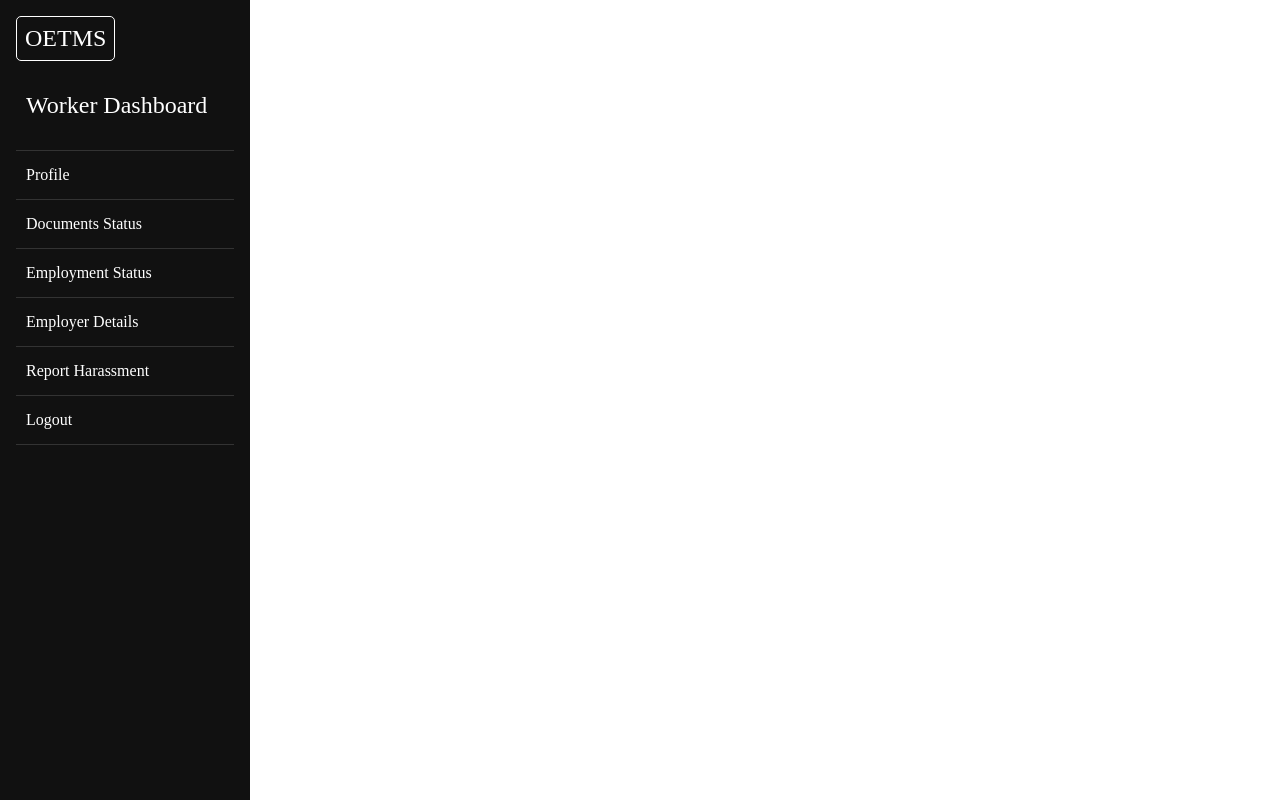
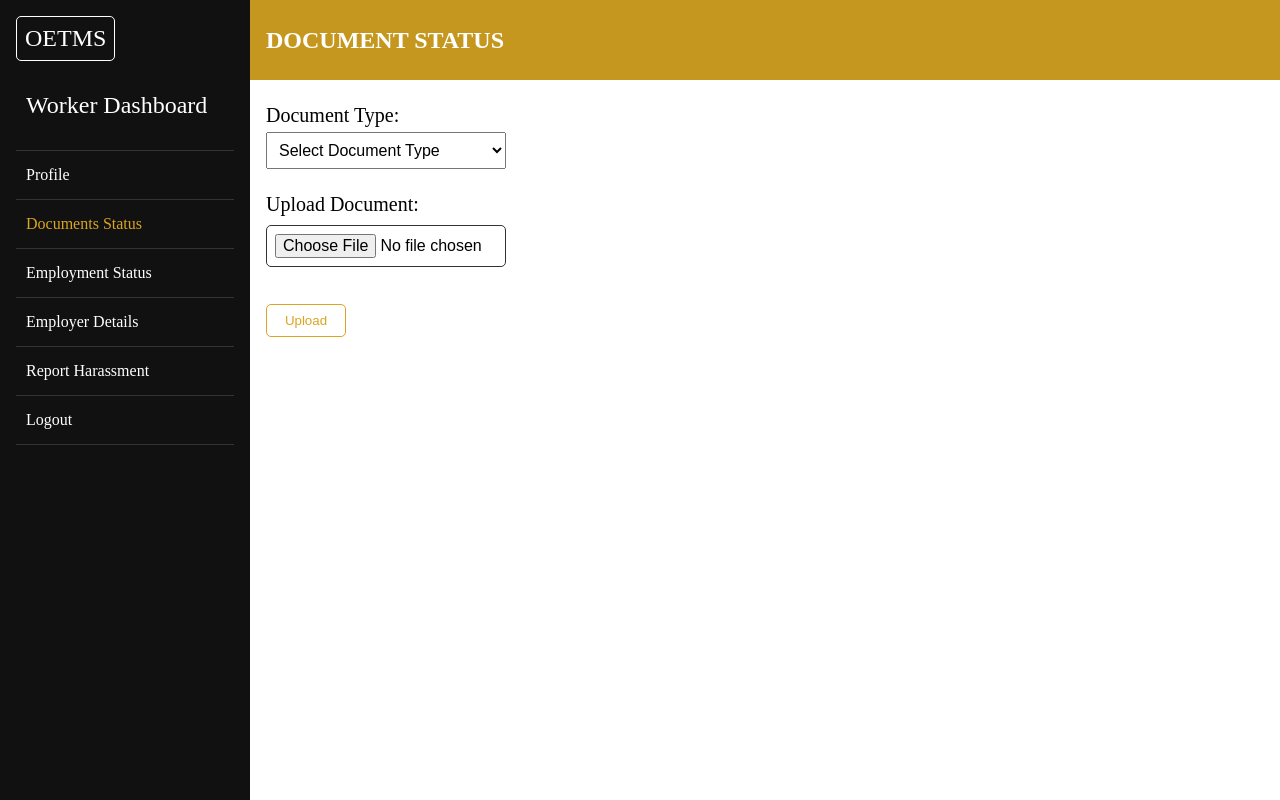
Before and after one commit to munyite001/OVERSEAS-EMPLOYEE-TRACKING-AND-MANAGEMENT-SYSTEM, a Flask app: page /worker/dashboard/4 in a window 1280 px wide. Run offline with Flask 3, Linux system fonts and the light colour scheme; the visitor is signed in with stand-in values (Sample User, id 1); data comes from the database, SQL or seed files in the repository; both versions use the stored data as it was after the commit.

Commit message:
Upload Worker documents attempt 1: working

```diff
--- a/app.py
+++ b/app.py
@@ -1,6 +1,7 @@
-from flask import Flask, redirect, g, render_template, request, session, jsonify, flash
+from flask import Flask, redirect, g, render_template, request, session, jsonify, flash, url_for
 from flask_session import Session
 from werkzeug.security import check_password_hash, generate_password_hash
+from werkzeug.utils import secure_filename
 from helpers import login_required, is_valid_userName, is_valid_email
 import sqlite3
 import datetime
@@ -10,8 +11,18 @@ import os
 app = Flask(__name__)
 DATABASE = "app.db"
 
+#   Configure path to store uploaded folders
+UPLOAD_FOLDER = './static/UPLOADS/'
+app.config['UPLOAD_FOLDER'] = UPLOAD_FOLDER
+
 # Secret Key
 app.secret_key = os.urandom(24)
+
+#   Function to create a new folder for each user's files
+def create_user_folder(user_id):
+    user_folder = os.path.join(app.config['UPLOAD_FOLDER'], str(user_id))
+    if not os.path.exists(user_folder):
+        os.makedirs(user_folder)
 
 # Configure the database
 def get_db():
@@ -198,6 +209,21 @@ def worker_dashboard(id):
     """ Worker Dashboard """
     return render_template("worker-dashboard.html", user_details=user_details)
 
+@app.route('/upload_document', methods=['POST'])
+def upload_document():
+    if 'document_file' not in request.files:
+        flash('No file part')
+        return redirect(request.url)
+    file = request.files['document_file']
+    if file.filename == '':
+        flash('No selected file')
+        return redirect(request.url)
+    if file:
+        filename = secure_filename(file.filename)
+        file.save(os.path.join(app.config['UPLOAD_FOLDER'], filename))
+        # Perform any additional processing (e.g., database update) here
+        flash('Document uploaded successfully')
+        return redirect(url_for('worker_dashboard', id=session["user_id"]))
 
 @app.route("/logout")
 def logout():
--- a/static/styles/dashboard.css
+++ b/static/styles/dashboard.css
@@ -50,10 +50,93 @@ body {
     border-bottom: 1px solid #333;
 }
 
+.active {
+    color: goldenrod !important;
+}
+
 .sidebar ul li a {
     color: white;
 }
 
-.sidlebar ul li a:hover {
-    color: goldenrod !important;
+.display {
+    width: calc(100vw - 250px);
+    min-height: 100vh;
+    margin-left: 250px;
 }
+
+.display .display-container {
+    width: 100%;
+    min-height: 100vh;
+}
+
+.display-container .title-box {
+    width: 100%;
+    height: 5rem;
+    background-color: rgb(198, 151, 31);
+    display: flex;
+    align-items: center;
+    padding: 1rem;
+    color: white;
+}
+
+.display-container .content-box {
+    width: 100%;
+    height: 100%;
+}
+
+.display-container .content-box .input-box {
+    display: flex;
+    flex-direction: column;
+    margin: 1rem;
+}
+
+
+.input-box label {
+    font-size: 20px;
+    font-weight: 500;
+    margin: 0.5rem 0 0.3rem;
+}
+
+.input-box input {
+    padding: 0.5rem;
+    font-size: 1rem;
+    border: 1px solid #333;
+    border-radius: 5px;
+    margin: 0.3rem 0;
+    width: 15rem;
+}
+
+.user-documents-form {
+    width: 100%;
+    height: auto;
+}
+
+.user-documents-form .input-box {
+    width: 15rem;
+}
+
+.user-documents-form .input-box input {
+    width: 100%;
+}
+
+.user-documents-form select {
+    padding: 0.5rem;
+    font-size: 1rem;
+
+}
+
+.user-documents-form button {
+    margin: 1rem;
+    width: 5rem;
+    padding: 0.5rem;
+    border-radius: 5px;
+    background-color: white;
+    color: goldenrod;
+    border: 1px solid goldenrod;
+    cursor: pointer;
+}
+
+.user-documents-form button:hover {
+    background-color: goldenrod;
+    color: white;
+}
--- a/templates/dashboard-layout.html
+++ b/templates/dashboard-layout.html
@@ -20,5 +20,11 @@
             {% endblock %}
         </ul>
     </div>
+    <div class="display">
+        {% block display %}
+        {% endblock %}
+    </div>
+    {% block scripts %}
+    {% endblock %}
 </body>
 </html>
--- a/templates/worker-dashboard.html
+++ b/templates/worker-dashboard.html
@@ -5,14 +5,114 @@
 {% endblock %}
 
 {%  block dashboard_name %}
-<p class="dashboard_name">Worker Dashboard</p>
+    <p class="dashboard_name">Worker Dashboard</p>
 {% endblock %}
 
 {% block sidebar %}
-<li><a href="#">Profile</a></li>
-<li><a href="#">Documents Status</a></li>
-<li><a href="#">Employment Status</a></li>
-<li><a href="#">Employer Details</a></li>
-<li><a href="#">Report Harassment</a></li>
-<li><a href="/logout">Logout</a></li>
+    <li><a href="#" class="sidebar-links" data-target="profile">Profile</a></li>
+    <li><a href="#" class="sidebar-links active" data-target="documents">Documents Status</a></li>
+    <li><a href="#" class="sidebar-links" data-target="employment">Employment Status</a></li>
+    <li><a href="#" class="sidebar-links" data-target="employer">Employer Details</a></li>
+    <li><a href="#" class="sidebar-links" data-target="harassment">Report Harassment</a></li>
+    <li><a href="/logout">Logout</a></li>
 {% endblock %}
+
+{% block display %}
+    <div id="profile" class="display-container" style="display: none;">
+        <!-- Profile content here -->
+        <div class="title-box">
+            <h2>PROFILE INFORMATION</h2>
+        </div>
+        <div class="content-box">
+            <div class="input-box">
+                <label for="username">Username</label>
+                <input type="text" id="username" name="username" value="{{ user_details['username']}}" disabled>
+            </div>
+            <div class="input-box">
+                <label for="username">Email</label>
+                <input type="email" id="email" name="email" value="{{ user_details['email']}}" disabled>
+            </div>
+            <div class="input-box">
+                <label for="first_name">First Name</label>
+                <input type="text" id="first_name" name="first_name" value="{{ user_details['first_name']}}" disabled>
+            </div>
+            <div class="input-box">
+                <label for="last_name">Last Name</label>
+                <input type="text" id="last_name" name="last_name" value="{{ user_details['last_name']}}" disabled>
+            </div>
+
+        </div>
+    </div>
+    <div id="documents" class="display-container" style="display: block;">
+        <!-- Documents Status content here -->
+        <div class="title-box">
+            <h2>DOCUMENT STATUS</h2>
+        </div>
+        <div class="content-box">
+            <form class="user-documents-form" action="/upload_document" method="POST" enctype="multipart/form-data">
+
+                <div class="input-box">
+                    <label for="document_type">Document Type:</label>
+                    <select id="document_type" name="document_type" required>
+                        <option value="">Select Document Type</option>
+                        <option value="passport">NATIONAL ID</option>
+                        <option value="visa">VISA</option>
+                        <option value="visa">PASSPORT</option>
+                        <option value="visa">WORK PERMIT</option>
+                    </select>
+                </div>
+                <div class="input-box">
+                    <label for="document_file">Upload Document:</label>
+                    <input type="file" id="document_file" name="document_file" required>
+                </div>
+                <button type="submit">Upload</button>
+            </form>
+            <div id="uploaded_documents">
+                <!-- Display uploaded documents here -->
+            </div>
+        </div>
+    </div>
+
+    <div id="employment" class="display-container" style="display: none;">
+        <!-- Employment Status content here -->
+        <div class="title-box">
+            <h2>EMPLOYMENT STATUS</h2>
+        </div>
+    </div>
+    <div id="employer" class="display-container" style="display: none;">
+        <!-- Employer Details content here -->
+        <div class="title-box">
+            <h2>EMPLOYER DETAILS</h2>
+        </div>
+    </div>
+    <div id="harassment" class="display-container" style="display: none;">
+        <!-- Report Harassment content here -->
+        <div class="title-box">
+            <h2>REPORT HARASSMENT</h2>
+        </div>
+    </div>
+{% endblock %}
+
+{% block scripts %}
+<script>
+    const sidebarLinks = document.querySelectorAll(".sidebar-links");
+    const displaySections = document.querySelectorAll(".display > div");
+
+    sidebarLinks.forEach((link) => {
+        link.addEventListener("click", () => {
+            sidebarLinks.forEach((item) => {
+                item.classList.remove("active");
+            })
+            link.classList.add("active");
+
+            const target = link.getAttribute("data-target");
+            displaySections.forEach((section) => {
+                section.style.display = "none";
+                if (section.id === target) {
+                    section.style.display = "block";
+                }
+            });
+        });
+    });
+</script>
+{% endblock %}
```
Also changed, not shown: app.db, static/UPLOADS/Coat_of_arms_of_Kenya_Official.svg.png (added), static/UPLOADS/Flowchart_of_proposed_system.png (added).
